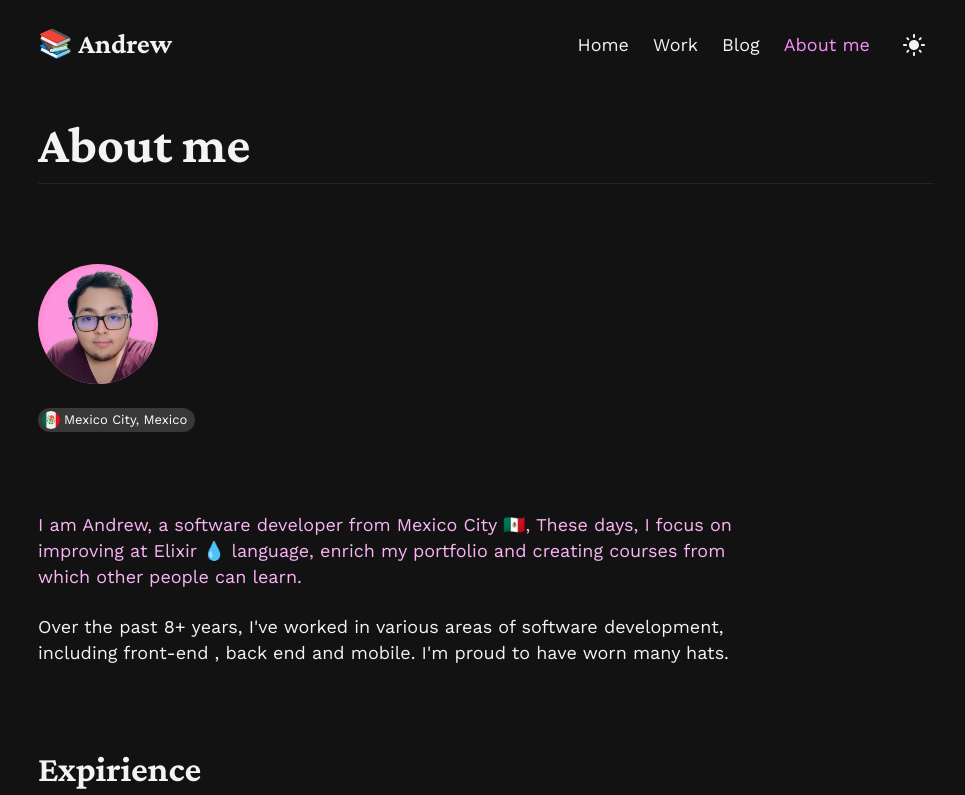
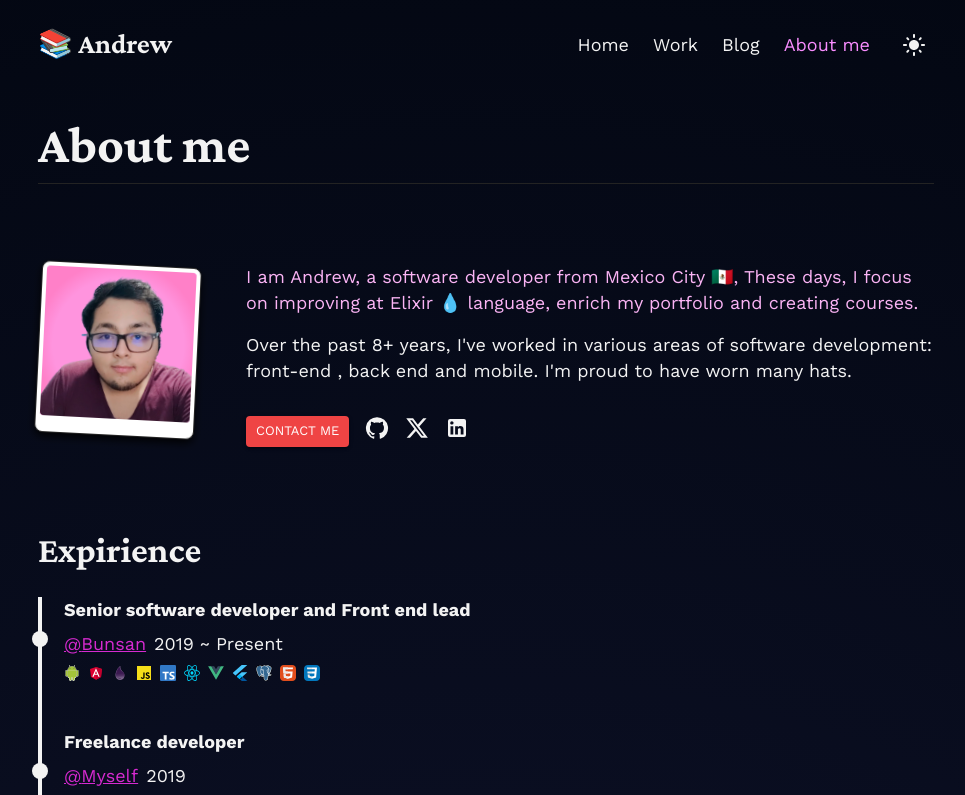
Before and after one commit to Andrew0914/goma-site, a Next.js app: page /about in a window 1280 px wide. Shown: the top 795 px of the page, without its empty margins (154-1119 px from the left). Built offline with nearby package versions, Linux system fonts and the light colour scheme.

Commit message:
Add call to action

```diff
--- a/app/about/page.module.scss
+++ b/app/about/page.module.scss
@@ -4,6 +4,10 @@
   display: flex;
   flex-flow: column;
   gap: 80px;
+
+  @media screen and (width <= 520px) {
+    gap: 48px;
+  }
 
   & > div {
     display: flex;
@@ -16,15 +20,55 @@
   }
 
   &_photo {
-    background-image: var($--radial-gradient);
+    padding: 4px 4px 16px 4px;
+    transform: rotate3d(1, 1, 1, 5deg);
+    background-color: var($--white);
+    border-radius: 8px;
+    border: 1px solid var($--divider);
+    transition: all 0.3s ease;
+    box-shadow: 0px 4px 8px var($--drop-shadow);
+    box-sizing: border-box;
+
+    margin-right: 16px;
+    @media screen and (width <= 520px) {
+      margin-right: initial;
+      margin-bottom: 16px;
+    }
+
+    > img {
+      background-image: var($--radial-gradient);
+      background-color: var($--info);
+      border-radius: 4px;
+    }
   }
 
-  &_from {
-    align-items: flex-start;
+  &_description {
+    display: grid !important;
+    grid-template-columns: auto 1fr;
+    justify-items: center;
+    gap: 32px !important;
+    @media screen and (width <= 520px) {
+      grid-template-columns: 1fr;
+      grid-template-rows: auto auto;
+      justify-items: center;
+      gap: 16px !important;
+    }
   }
 
   &_brief {
-    max-width: 720px;
+    display: flex;
+    flex-flow: column;
+    gap: 16px;
+    align-items: flex-start;
+    justify-content: flex-start;
+  }
+
+  &_contact {
+    display: flex;
+    flex-flow: row;
+    gap: 16px;
+    align-items: center;
+    margin-top: 16px;
   }
 }
 
--- a/app/about/page.tsx
+++ b/app/about/page.tsx
@@ -1,4 +1,4 @@
-import { Avatar, Chip, Tooltip, Zoom } from "@mui/material";
+import { Avatar, Button, Tooltip, Zoom } from "@mui/material";
 import Image from "next/image";
 import styles from "./page.module.scss";
 import {
@@ -13,6 +13,8 @@ import SuperImage from "@/components/SuperImage/SuperImage";
 import CircleProgress from "@/components/CircleProgress/CircleProgress";
 import PageTransition from "@/components/PageTransition/PageTransition";
 import InViewElement from "@/components/InViewElement/InViewElement";
+import { GitHub, LinkedIn, X } from "@mui/icons-material";
+import { Links } from "@/utils/constants";
 
 function Expirience() {
   const t = useTranslations("about");
@@ -214,25 +216,43 @@ export default function About() {
         <hr className="divider mt--1" />
       </h1>
 
-      <div className={styles.aboutMe_from}>
+      <div className={styles.aboutMe_description}>
+        <div>
+          <div className={styles.aboutMe_photo}>
             <Image
               src="/images/yo_2.png"
               alt="Andrew Gonzalez"
-          width={120}
-          height={120}
-          className={`circle ${styles.aboutMe_photo}`}
+              width={150}
+              height={150}
             />
-
-        <Chip
-          avatar={<Avatar alt="Mx" src="/images/mx-flag.png" />}
-          label={t("from")}
-          size="small"
-        />
+          </div>
         </div>
 
         <div className={styles.aboutMe_brief}>
           <p className="text--content text--info">{t("description1")}</p>
-        <p className="text--content mt--2">{t("description2")}</p>
+          <p className="text--content">{t("description2")}</p>
+
+          <div className={styles.aboutMe_contact}>
+            <Button
+              variant="contained"
+              color="error"
+              href="mailto:andrewalangm@gmail.com"
+              className={styles.home_callToAction}
+              size="small"
+            >
+              {t("contactme")}
+            </Button>
+            <a href={Links.Github} target="_blak">
+              <GitHub />
+            </a>
+            <a href={Links.X} target="_blank">
+              <X />
+            </a>
+            <a href={Links.LinkedIn} target="_blank">
+              <LinkedIn />
+            </a>
+          </div>
+        </div>
       </div>
 
       <Expirience />
--- a/mdx-components.tsx
+++ b/mdx-components.tsx
@@ -16,6 +16,7 @@ export function useMDXComponents(components: MDXComponents): MDXComponents {
     h4: (props) => <h4 className="heading--4" {...props} />,
     h5: (props) => <h5 className="heading--5" {...props} />,
     p: (props) => <p className="text--content" {...props} />,
+    ul: (props) => <ul className="text" {...props} />,
     Image,
     code: (props: any) => (<Code {...props} />) as unknown as any,
     strong: (props) => (
--- a/messages/en.json
+++ b/messages/en.json
@@ -21,10 +21,11 @@
     }
   },
   "home": {
-    "title": "Hi! I'm <div>Andrew Gonzalez</div>, a dedicated IT engineer, <span>passionated developer</span>, and the Front-End Lead at work.",
+    "title": "I'm <div>Andrew Gonzalez</div>, IT engineer, <span>passionated developer</span>, and the Front-End Lead at work.",
     "more": "I am passionate about crafting experiences through code and unleashing my creativity. I also enjoy video games and food.",
     "latestPost": "Latest post",
-    "latestWork": "Latest work"
+    "latestWork": "Latest work",
+    "contactme": "Contact me"
   },
   "thefooter": {
     "follow": "Follow me",
@@ -32,9 +33,9 @@
   },
   "about": {
     "title": "About me",
-    "from": "Mexico City, Mexico",
-    "description1": "I am Andrew, a software developer from Mexico City 🇲🇽, These days, I focus on improving at Elixir 💧 language, enrich my portfolio and creating courses from which other people can learn.",
-    "description2": "Over the past 8+ years, I've worked in various areas of software development, including front-end , back end and mobile. I'm proud to have worn many hats.",
+    "from": "Mexico City",
+    "description1": "I am Andrew, a software developer from Mexico City 🇲🇽, These days, I focus on improving at Elixir 💧 language, enrich my portfolio and creating courses.",
+    "description2": "Over the past 8+ years, I've worked in various areas of software development: front-end , back end and mobile. I'm proud to have worn many hats.",
     "experience": {
       "title": "Expirience",
       "item": {
@@ -101,7 +102,8 @@
         "thisIsFine": "This is fine 🔥",
         "running": "Love to run in the mornings ☀️"
       }
-    }
+    },
+    "contactme": "Contact me"
   },
   "blog": {
     "title": "The blog",
--- a/messages/es.json
+++ b/messages/es.json
@@ -21,10 +21,11 @@
     }
   },
   "home": {
-    "title": "Hola! Soy <div>Andrew González</div>, ingeniero en informática, <span>programador apasionado </span>, y líder Front-End en mi trabajo actual.",
+    "title": "Soy <div>Andrew González</div>, ingeniero en informática, <span>programador apasionado </span>, y líder Front-End en mi trabajo actual.",
     "more": "Me apasiona crear experiencias a través del código y liberar mi creatividad. También disfruto de los videojuegos y la comida.",
     "latestPost": "Último post",
-    "latestWork": "Último trabajo"
+    "latestWork": "Último trabajo",
+    "contactme": "Contáctame"
   },
   "thefooter": {
     "follow": "Sígueme",
@@ -32,9 +33,9 @@
   },
   "about": {
     "title": "Acerca de mí",
-    "from": "CDMX, México",
+    "from": "CDMX",
     "description1": "Soy Andrew, un desarrollador de software de la Ciudad de México 🇲🇽, en estos días, me enfoco en mejorar en el lenguaje Elixir 💧, enriquecer mi portafolio y crear cursos de los cuales otras personas puedan aprender.",
-    "description2": "Durante los últimos 8+ años, he trabajado en diversas áreas del desarrollo de software, incluyendo front-end, back-end y móvil. Estoy orgulloso de haber jugado varios papeles.",
+    "description2": "Durante los últimos 8+ años, he trabajado en diversas áreas del desarrollo de software: front-end, back-end y móvil. Estoy orgulloso de haber jugado varios papeles.",
     "experience": {
       "title": "Experiencia",
       "item": {
@@ -101,7 +102,8 @@
         "thisIsFine": "This is fine 🔥",
         "running": "Corro por las mañanas ☀️🏃🏾"
       }
-    }
+    },
+    "contactme": "Contact me"
   },
   "blog": {
     "title": "Blog",
--- a/styles/_colors.scss
+++ b/styles/_colors.scss
@@ -27,13 +27,14 @@ $--work-blue: --work-blue;
 $--work-red: --work-red;
 $--work-green: --work-green;
 $--work-yellow: --work-yellow;
+$--radial-background: --radial-background;
 
 // Default theme
 $theme-map-light: (
   $--text-muted: #5c5c5c,
   $--text: #0e0e0e,
   $--background: #f6f6f6,
-
+  $--radial-background: radial-gradient(circle at 50% 50%, #ffffff 0%, #e0e0e0 100%),
   $--primary: #0369a1,
   $--secondary: #155e75,
   $--info: #638fee,
@@ -72,8 +73,8 @@ $theme-map-light: (
 $theme-map-dark: (
   $--text-muted: #999999,
   $--text: #f3f3f3,
-  $--background: #121212,
-
+  $--background: #030712,
+  $--radial-background: radial-gradient(circle at 50% 50%, #111530 0%, #030712 100%),
   $--primary: #d62ad0,
   $--secondary: #e199e1,
   $--info: #fbb4f5,
@@ -83,7 +84,7 @@ $theme-map-dark: (
   $--danger: #ef4444,
   $--success: #67ff64,
 
-  $--contrast: #0c0c0c,
+  $--contrast: #030817,
   $--drop-shadow: rgba(0, 0, 0, 0.9),
   $--highligh-gradient: linear-gradient(45deg, #9b59b6, #e74c3c, #f39c12),
   $--up-fade-gradient: linear-gradient(0deg, rgba(0, 0, 0, 0.75), rgba(0, 0, 0, 0.5), rgba(0, 0, 0, 0)),
--- a/styles/_post.scss
+++ b/styles/_post.scss
@@ -3,7 +3,7 @@
   flex-flow: column;
   align-items: flex-start;
   gap: 32px;
-  overflow: scroll;
+  overflow: auto;
 
   & h1,
   h2,
--- a/styles/globals.scss
+++ b/styles/globals.scss
@@ -13,6 +13,7 @@ body {
   scrollbar-color: var($--text);
   scrollbar-width: thin;
   background-color: var($--background);
+  background-image: var($--radial-background);
   color: var($--text);
   font-family: var(--font-work-sans);
   height: fit-content;
```
Also changed, not shown: app/page.module.scss (+28 -4 lines), app/page.tsx (+13 -4 lines). Lines whose indentation alone changed are shown as unchanged.
